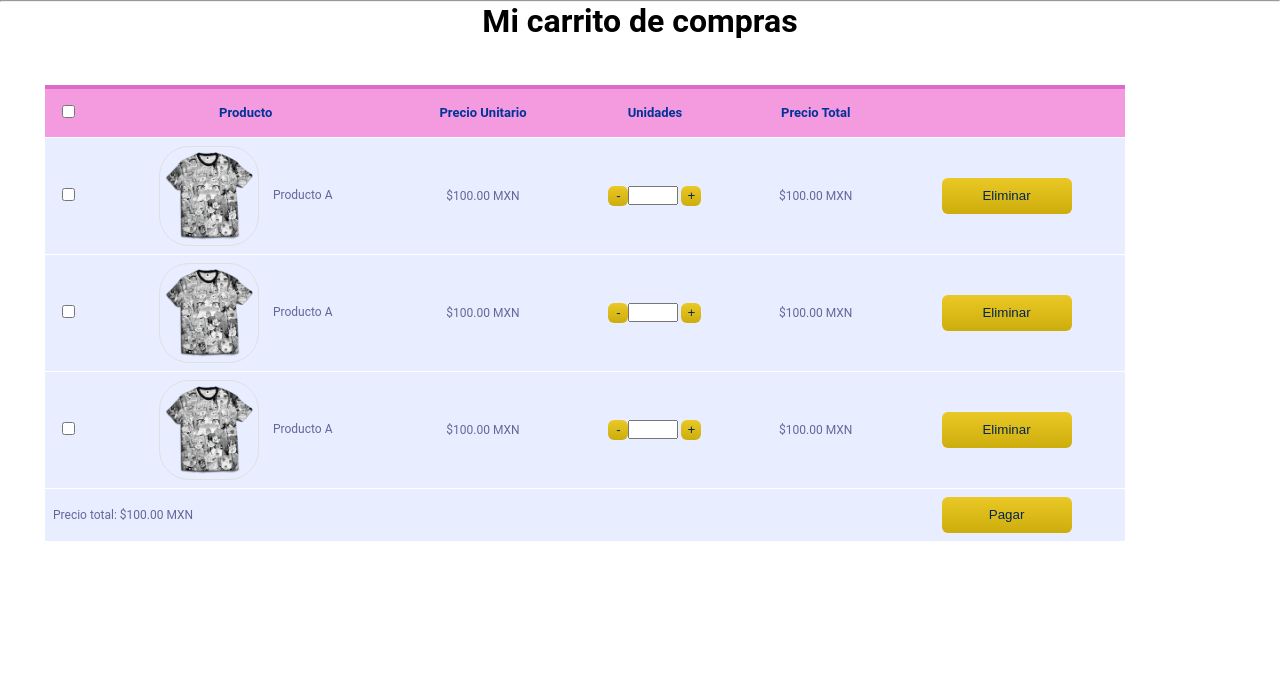
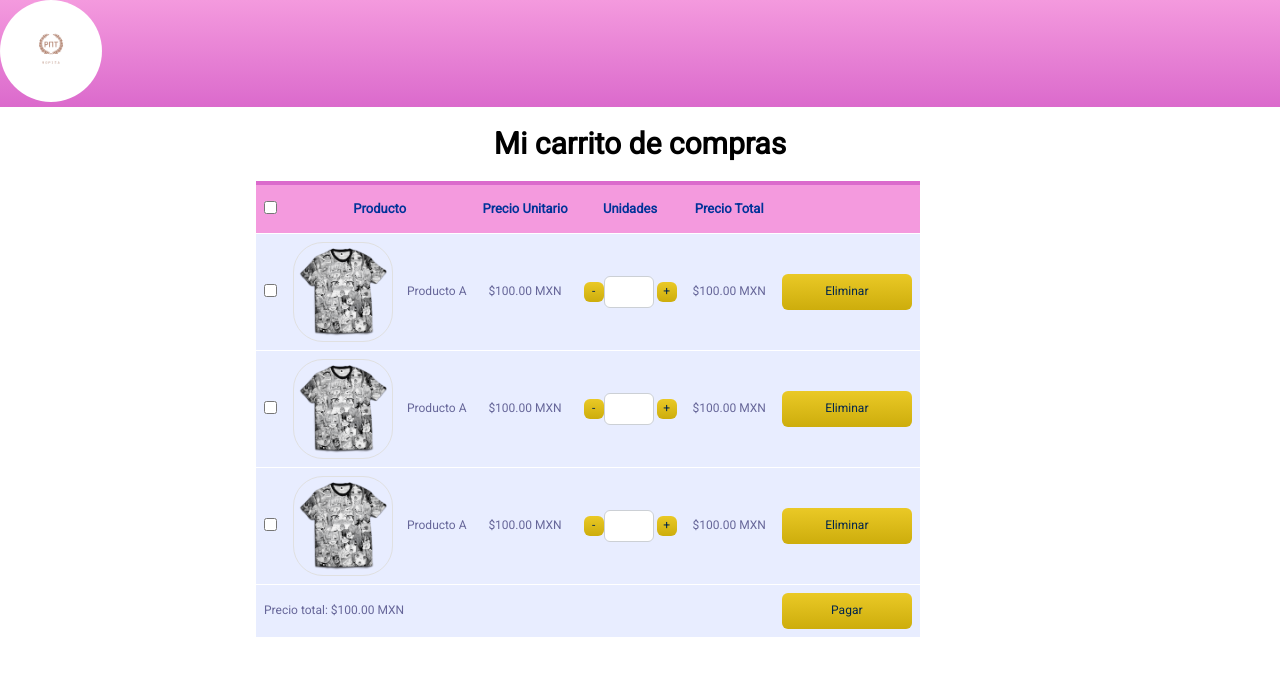
Before and after one commit to eersya/grupo-3-rho-pi-tau, a Node server app: page /carritoDeCompra in a window 1280 px wide. Shown: the top 676 px of the page. Run offline with Node 20, Linux system fonts and the light colour scheme; some libraries are stand-ins or nearby versions.

Commit message:
se adiciona barra superior

```diff
--- a/sprint2/public/css/carrito.css
+++ b/sprint2/public/css/carrito.css
@@ -2,22 +2,27 @@
     margin: 0px;
     padding: 0px;
     box-sizing: border-box;
-    align-items: center;
 }
 body{
     font-family: 'Roboto', sans-serif;
     background-color: #ffffff;
 }
+/* main */
+main{
+    width: 60%;
+    margin: 0 auto;
+}
 h1{
     text-align: center;
+    color: #000000;
+    font-size: 30px;
 }
 header{
     background-color: #EAC926;
 }
 table{
 	font-size: 12px;
-    margin: 45px;
-    width: 1080px;
+    /*width: 1080px; */
     text-align: center;
     border-collapse: collapse;
 }
--- a/sprint2/views/carritoDeCompra.html
+++ b/sprint2/views/carritoDeCompra.html
@@ -2,21 +2,41 @@
 <html ng-app="myApp">
 
 	<head>
-    	<meta charset="utf-8">
+    	<meta charset="UTF-8">
+    	<meta http-equiv="X-UA-Compatible" content="IE=edge">
+    	<meta name="viewport" content="width=device-width, initial-scale=1.0">
     	<title> Carrito de compras </title>
-
+    	<link href="https://fonts.googleapis.com/css2?family=Roboto&display=swap" rel="stylesheet">
+    	<link rel="stylesheet" href="https://cdnjs.cloudflare.com/ajax/libs/font-awesome/5.11.2/css/all.min.css"> <link rel="stylesheet" href="/css/normalize.css">
+    	<link rel="stylesheet" href="css/login.css">
     	<link rel="stylesheet" href="css/carrito.css">
-
 	</head>
 
 	<body>
 
-	<hr>
+		<header>
 
+			<!-- Logo -->
+
+			<div class="top-nav">
+
+				<!-- Logo -->
+
+				<div class="logo">
+
+					<img src="images/logo.png" alt="Logo RhoPiTao">
+
+				</div>
+
+
+			</div>
+
+
+		</header>
+	<main>
 		<h1> Mi carrito de compras </h1>
 
 		<table>
-
 			<tr>
 				<th><label><input type="checkbox"></label></th>
 				<th>Producto</th>
@@ -60,7 +80,6 @@
 			</tr>
 
 			<tr>
-
 				<td colspan="5">
 					<div class="precioTotal"> Precio total: $100.00 MXN</div>
 				</td>
@@ -70,4 +89,6 @@
 			</tr>
 
 		</table>
+	</main>
+
 </body>
```
Lines whose indentation alone changed are shown as unchanged.
